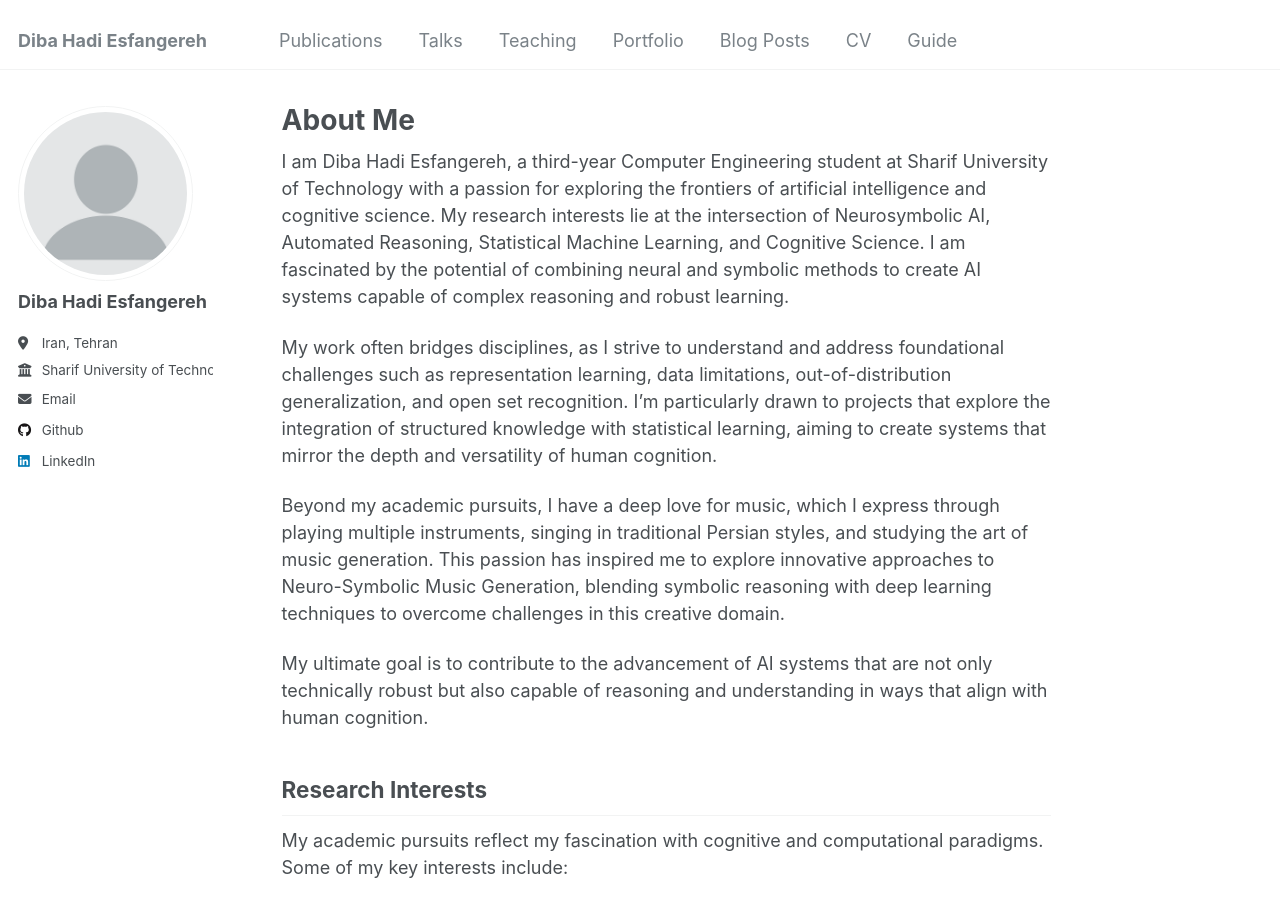
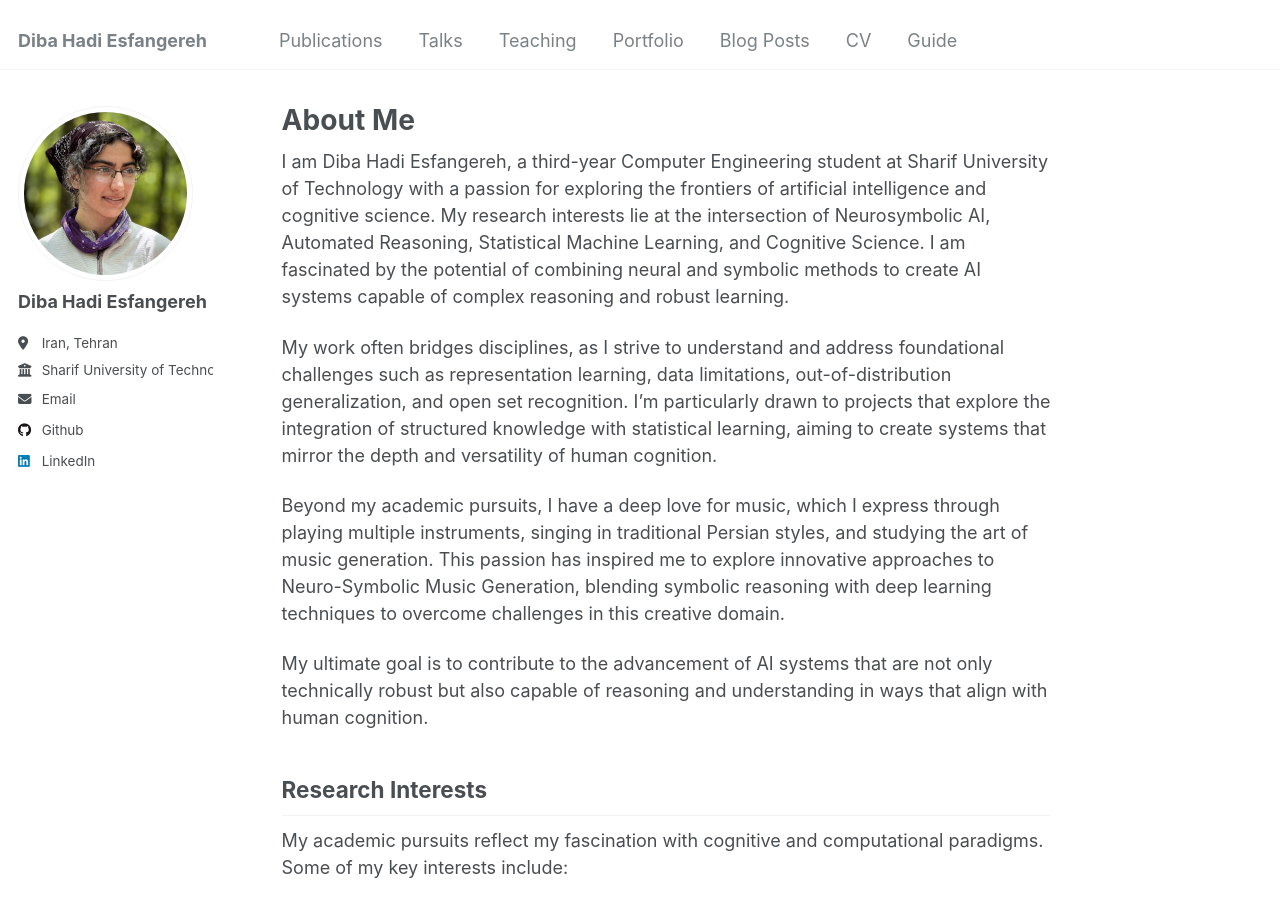
Before and after one commit to dibahadie/DibaHadiEsfangereh, a Jekyll site: the page built from _pages/about.md, in a window 1280 px wide and 900 px high. Built offline with Jekyll 4.4.1, drawn with Linux system fonts in a browser that asks for light colours.

Commit message:
Update _config.yml

```diff
--- a/_config.yml
+++ b/_config.yml
@@ -21,7 +21,7 @@ repository               : "academicpages/academicpages.github.io"
 #               Additional customization can be done by editing /_includes/author-profile.html
 author:
   # Biographic information
-  avatar           : "profile.png"
+  avatar           : "ea523b94-51fc-4527-8b38-1a8c716b50c3.jpg"
   name             : "Diba Hadi Esfangereh"
   pronouns         : # example: "she/her"
   bio              : ""
```
